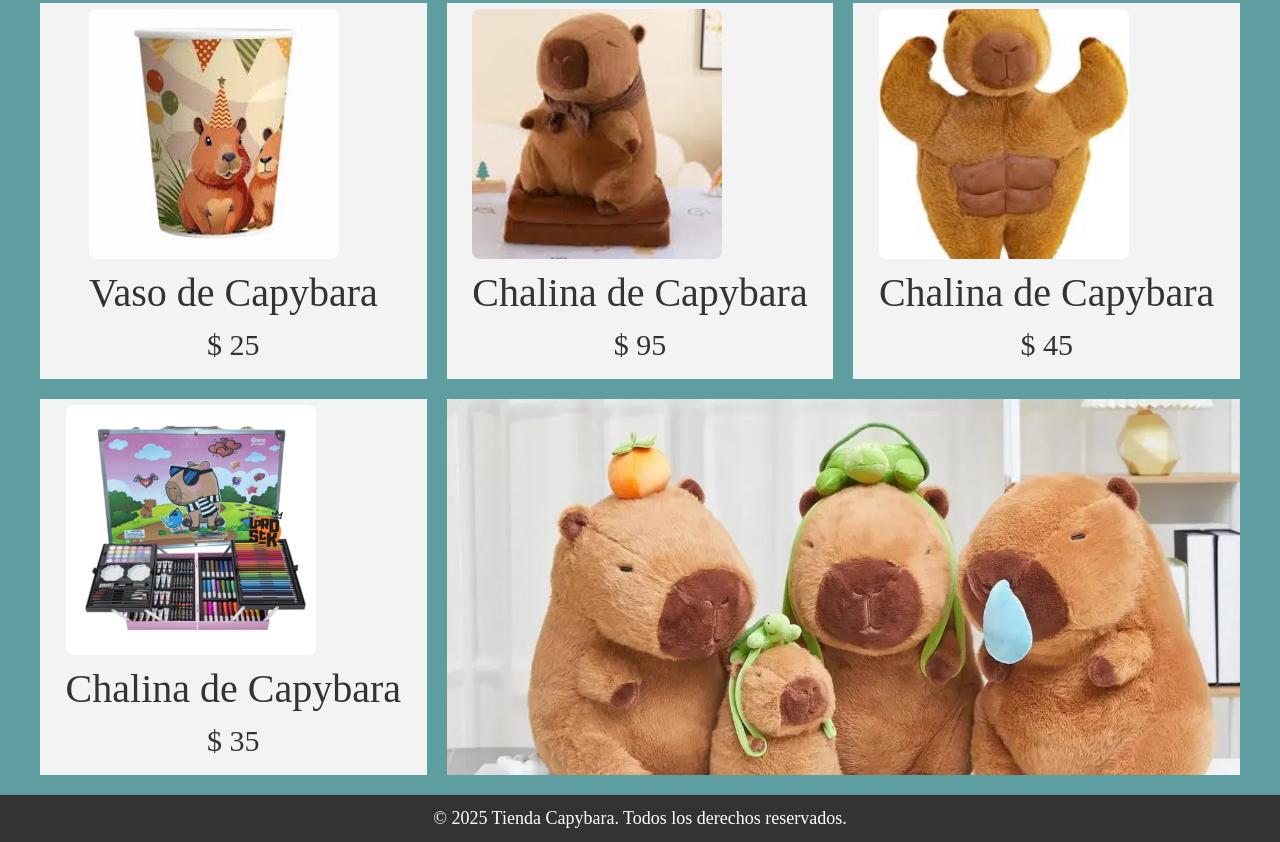
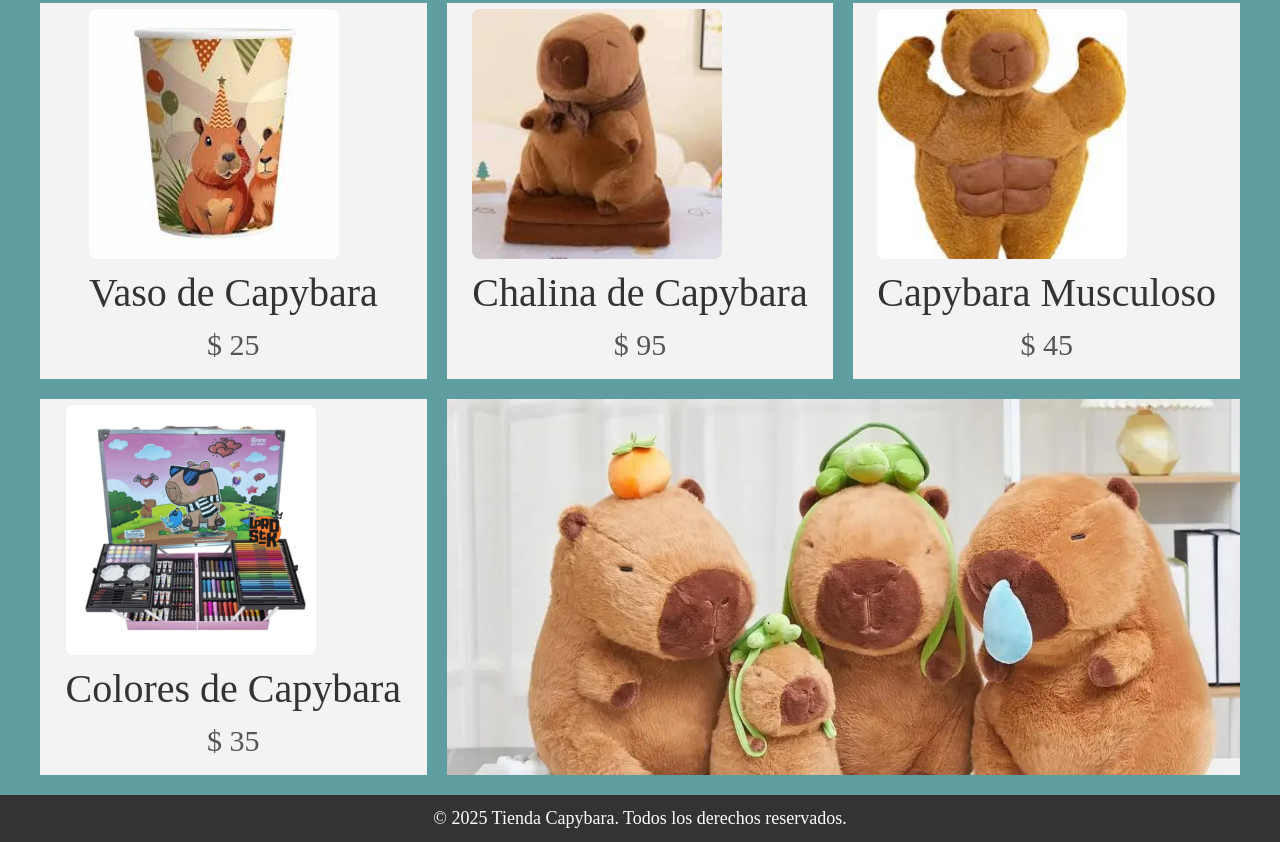
Before and after one commit to pelona123/tienda-capybara, a plain HTML site: page index.html in a window 1280 px wide. Shown: the part 1776-2618 px from the top of the page. Drawn offline with Linux system fonts and the light colour scheme.

Commit message:
Actualización del proyecto

```diff
--- a/index.html
+++ b/index.html
@@ -110,7 +110,7 @@
                 <a href ="productos9.html">
                     <img class="producto__imagen" src ="capybaramusculoso.jpg" alt="Producto 10">
                     <div class="producto__informacion">
-                        <p class="producto__nombre">Chalina de Capybara</p>
+                        <p class="producto__nombre">Capybara Musculoso</p>
                         <p class="producto__precio">$ 45</p>
                     </div>
                 </a>
@@ -119,7 +119,7 @@
                 <a href ="productos10.html">
                     <img class="producto__imagen" src ="capybaracolor.jpg" alt="Producto 11">
                     <div class="producto__informacion">
-                        <p class="producto__nombre">Chalina de Capybara</p>
+                        <p class="producto__nombre">Colores de Capybara</p>
                         <p class="producto__precio">$ 35</p>
                     </div>
                 </a>
--- a/style.css
+++ b/style.css
@@ -96,7 +96,7 @@ h3 {
 }
 .producto__precio {
   font-size: 3rem;
-  color: #333;
+  color: #555;
 }
 .producto__nombre,.producto__precio{
   text-align: center;
```
Also changed, not shown: nosotros.html (+0 -3 lines).
